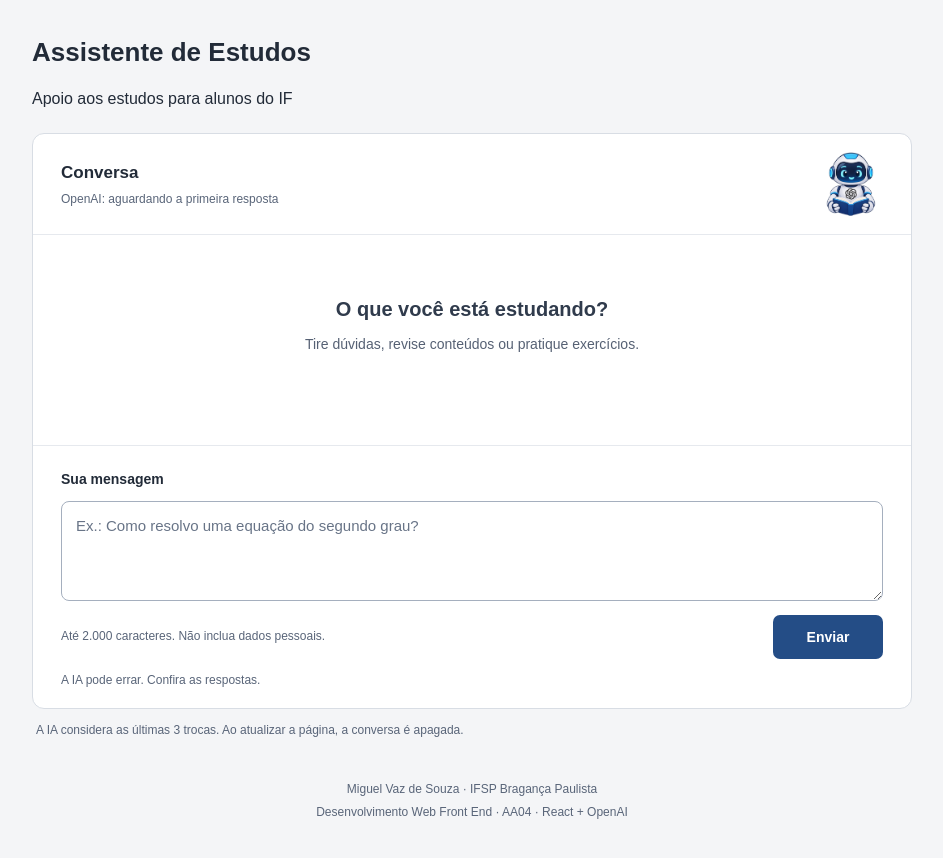
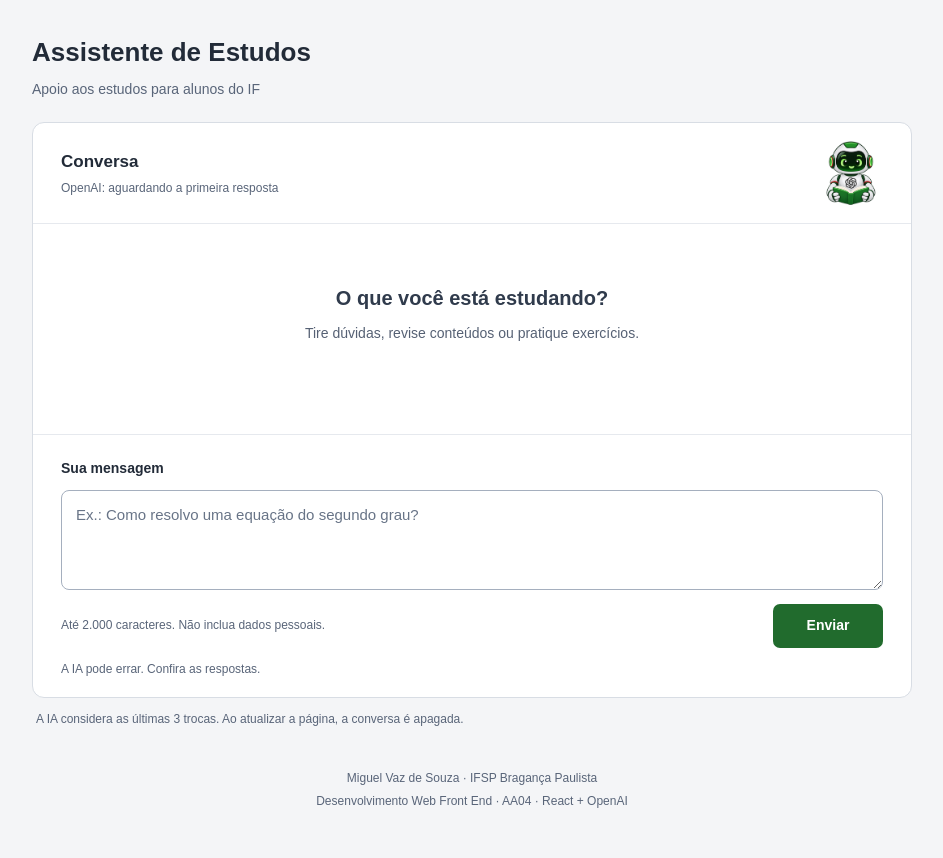
Before and after one commit to miguelvzs/assistente-estudos, a React (Vite) app: page / in a window 1280 px wide. Shown: the top 858 px of the page, without its empty margins (168-1111 px from the left). Built offline with nearby package versions, Linux system fonts and the light colour scheme; the HTML template or start-up script is replaced by a standard one.

Commit message:
style(ui): aplica paleta do IF ao mascote

```diff
--- a/src/App.css
+++ b/src/App.css
@@ -14,7 +14,7 @@ h2 { font-size: 17px; margin: 0; }
 .conversa-vazia span { font-size: 14px; }
 .mensagem { width: fit-content; max-width: 88%; padding: 14px 18px; margin: 0 0 18px; border-radius: 10px; }
 .mensagem strong { display: block; font-size: 12px; margin-bottom: 6px; color: #465469; }
-.mensagem.user { background: #eaf1fc; margin-left: auto; }
+.mensagem.user { background: #eaf5eb; margin-left: auto; }
 .mensagem.assistant { background: #f2f4f7; margin-right: auto; }
 .texto-resposta { white-space: pre-wrap; overflow-wrap: anywhere; margin: 0; font-size: 15px; }
 .estado { color: #566174; margin: 12px 0; font-size: 14px; }
@@ -23,12 +23,12 @@ h2 { font-size: 17px; margin: 0; }
 label { display: block; font-size: 14px; font-weight: bold; margin-bottom: 10px; }
 textarea { display: block; width: 100%; min-height: 100px; resize: vertical; border: 1px solid #a5afbe; border-radius: 8px; padding: 12px 14px; font: inherit; font-size: 15px; color: #222b38; background: #fff; }
 textarea::placeholder { color: #687487; }
-textarea:focus-visible, button:focus-visible { outline: 3px solid #6a95cf; outline-offset: 3px; }
+textarea:focus-visible, button:focus-visible { outline: 3px solid #2f9e41; outline-offset: 3px; }
 textarea:disabled { background: #f5f6f8; }
 .acoes-formulario { display: flex; justify-content: space-between; align-items: center; gap: 20px; margin-top: 14px; }
 .ajuda { font-size: 12px; color: #596579; margin: 0; }
-button { border: 0; border-radius: 7px; padding: 10px 24px; min-height: 44px; background: #244d86; color: #fff; font: inherit; font-size: 14px; font-weight: bold; cursor: pointer; min-width: 110px; }
-button:hover:not(:disabled) { background: #163969; }
+button { border: 0; border-radius: 7px; padding: 10px 24px; min-height: 44px; background: #216b2d; color: #fff; font: inherit; font-size: 14px; font-weight: bold; cursor: pointer; min-width: 110px; }
+button:hover:not(:disabled) { background: #174c20; }
 button:disabled { background: #69788e; cursor: wait; }
 .aviso { color: #596579; font-size: 12px; margin: 12px 0 0; }
 .nota-conversa { font-size: 12px; color: #596579; margin: 12px 4px 24px; }
@@ -46,3 +46,5 @@ footer p { margin: 4px 0; }
   .mascote { width: 56px; height: 56px; }
 }
 .status-integracao { margin: 4px 0 0; font-size: 12px; color: #596579; }
+
+.publico { margin: 8px 0 0; font-size: 14px; color: #596579; }
```
Also changed, not shown: public/assistente.png, 2 other files (tests, documents, lock files or other folders).
